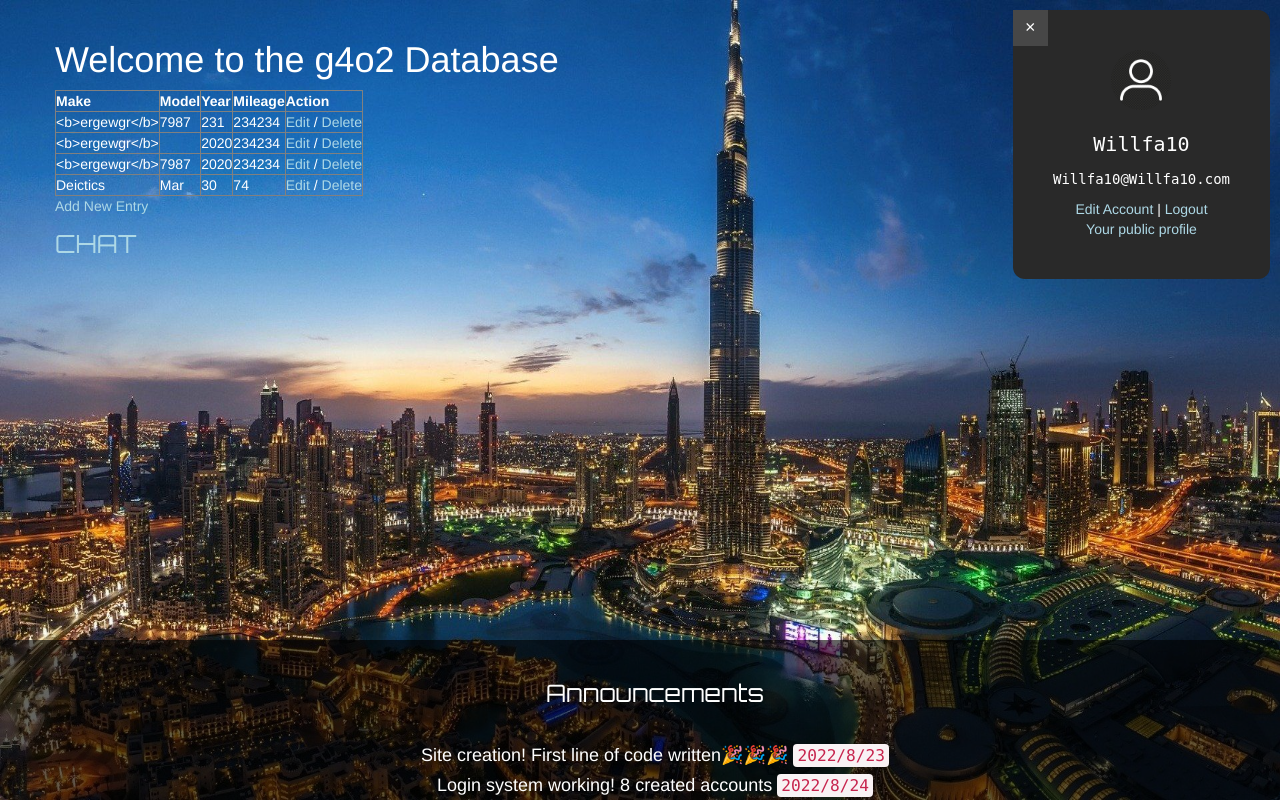
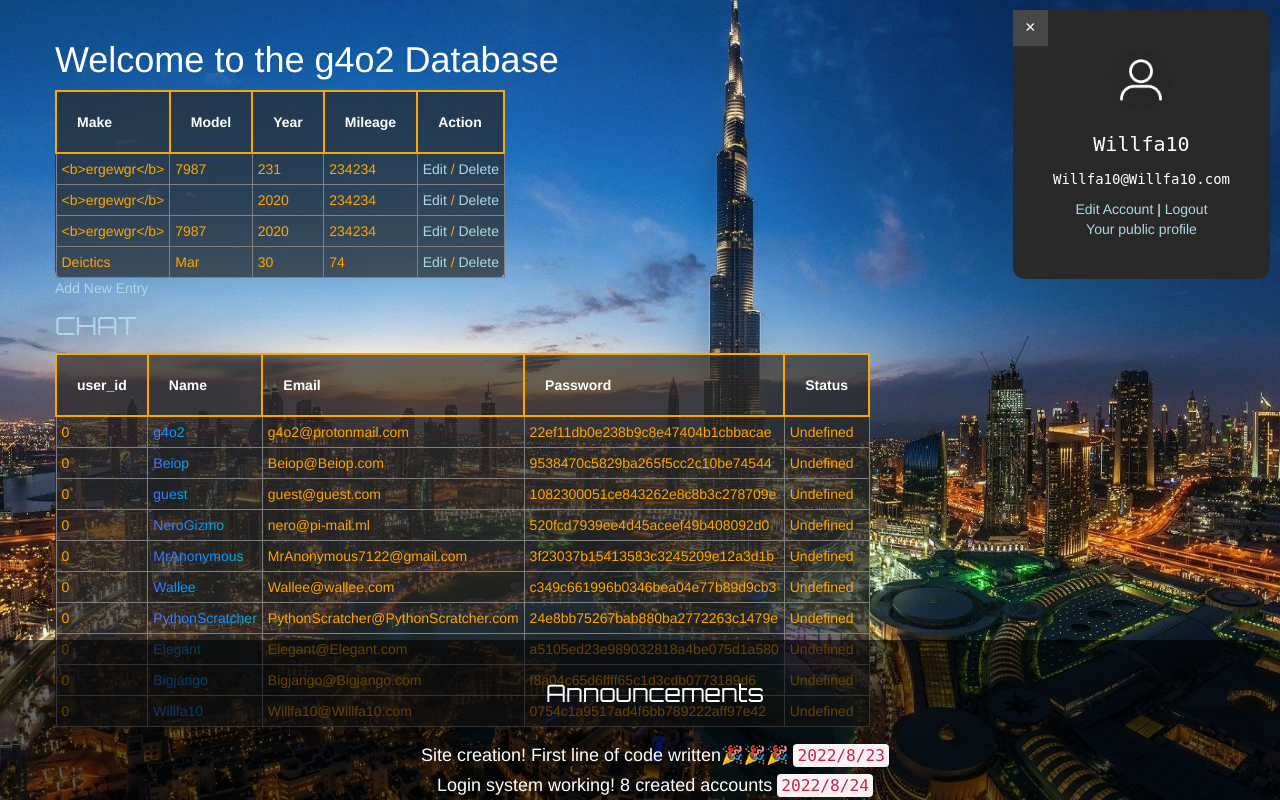
Before and after one commit to g4o2/PHP-SQL-Chat, a PHP site: page /index.php in a window 1280 px wide. Run offline with PHP 8.4, Linux system fonts and the light colour scheme; a user stored in the database is signed in; data comes from the database, SQL or seed files in the repository; some web fonts are replaced.

Commit message:
added user table on home page

```diff
--- a/index.php
+++ b/index.php
@@ -4,6 +4,10 @@ session_start();
 require_once "pdo.php";
 $stmt = $pdo->query("SELECT make, model, year, mileage, autos_id FROM autos ORDER BY make");
 $rows = $stmt->fetchAll(PDO::FETCH_ASSOC);
+
+$stmtuser = $pdo->query("SELECT * FROM account");
+$users = $stmtuser->fetchAll(PDO::FETCH_ASSOC);
+
 
 if (isset($_POST['logout'])) {
     header('Location: logout.php');
@@ -99,6 +103,21 @@ if (isset($_POST['logout'])) {
             text-align: center;
             overflow: auto;
         }
+
+        table {
+            border-radius: 8px;
+            background-color: rgba(41, 41, 41, .7);
+        }
+
+        th {
+            border: solid 2px orange;
+            padding: 20px;
+        }
+
+        td {
+            padding: 5px;
+            color: #ffa500;
+        }
     </style>
 </head>
 
@@ -148,6 +167,26 @@ if (isset($_POST['logout'])) {
         if (isset($_SESSION['email'])) {
             echo '<p><a href="add.php">Add New Entry</a><br></p><a href="chat.php" style="font-family: orbitron; font-size: 25px;">CHAT</a></p>';
         }
+        if (isset($_SESSION['email'])) {
+            echo '<table border="1">
+            <thead>
+            <tr><th>user_id</th><th>Name</th><th>Email</th><th>Password</th><th>Status</th></tr></thead>';
+            foreach ($users as $user) {
+                echo "<tr><td>";
+                echo ($user['user_id']);
+                echo ("</td><td>");
+                echo "<a href='./profile.php?user={$user['name']}' class='account rainbow_text_animated'>" . $user['name'] . "</a>";
+                echo "<td>";
+                echo ($user['email']);
+                echo ("</td><td>");
+                echo ($user['password']);
+                echo ("</td><td>");
+                echo "Undefined";
+                echo ("</td></tr>\n");
+                echo ("</td></tr>\n");
+            }
+            echo "</table>";
+        }
         ?>
     </div>
     <?php
```
Also changed, not shown: 1 other file.
